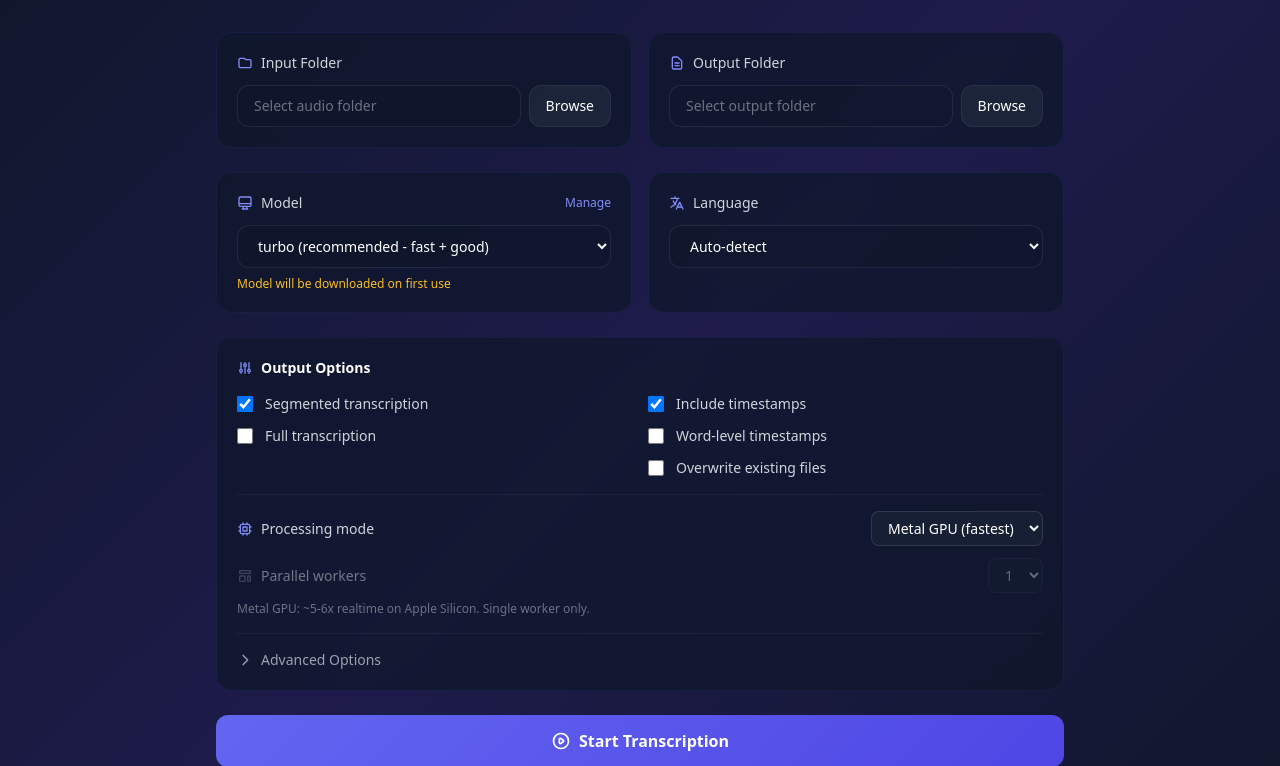
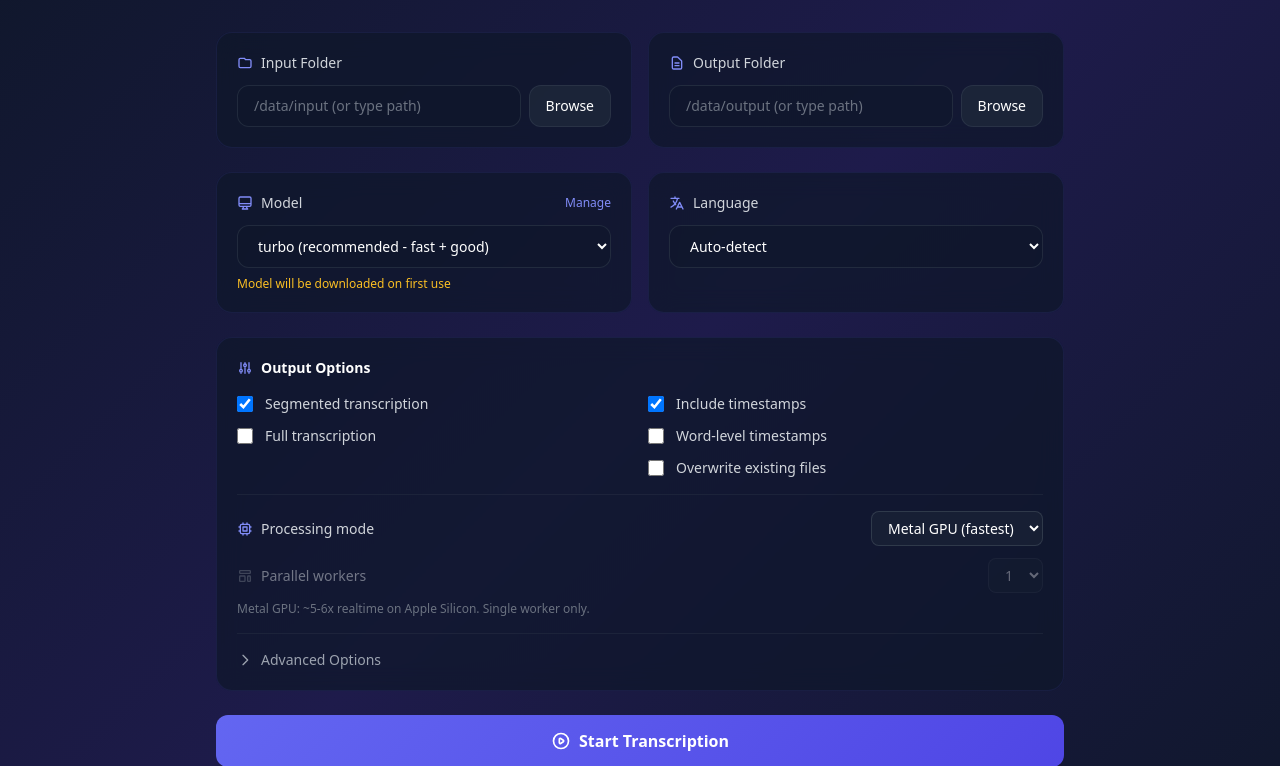
Before and after one commit to lukefind/bulk-transcribe, a Flask app: page / in a window 1280 px wide. Shown: the part 105-871 px from the top of the page. Run offline with Flask 2, Linux system fonts and the light colour scheme; some libraries are stand-ins or nearby versions.

Commit message:
Fix folder selection for server/browser mode
- Remove readonly from folder inputs so users can type paths directly
- Update placeholders to show default server paths (/data/input, /data/output)
- Handle Browse button gracefully when native dialog unavailable (server mode)
- Add change event listeners to save typed paths and trigger file preview
- Folder selection now works in both native app and browser/server modes

```diff
--- a/templates/index.html
+++ b/templates/index.html
@@ -62,7 +62,7 @@
                     <div class="flex gap-2">
                         <input type="text" id="inputFolder"
                                class="input-field flex-1 px-4 py-2.5 bg-surface-800/50 border border-gray-700/50 rounded-xl text-white placeholder-gray-500 text-sm"
-                               placeholder="Select audio folder" readonly>
+                               placeholder="/data/input (or type path)">
                         <button type="button" onclick="browseInput()"
                                 class="px-4 py-2.5 bg-surface-700/80 hover:bg-surface-700 text-white text-sm font-medium rounded-xl transition-all border border-gray-600/30">
                             Browse
@@ -82,7 +82,7 @@
                     <div class="flex gap-2">
                         <input type="text" id="outputFolder"
                                class="input-field flex-1 px-4 py-2.5 bg-surface-800/50 border border-gray-700/50 rounded-xl text-white placeholder-gray-500 text-sm"
-                               placeholder="Select output folder" readonly>
+                               placeholder="/data/output (or type path)">
                         <button type="button" onclick="browseOutput()"
                                 class="px-4 py-2.5 bg-surface-700/80 hover:bg-surface-700 text-white text-sm font-medium rounded-xl transition-all border border-gray-600/30">
                             Browse
@@ -771,6 +771,15 @@
             // Initialize worker options and output option states
             updateWorkerOptions();
             updateOutputOptions();
+
+            // Trigger file preview when user types in input folder (for server mode)
+            document.getElementById('inputFolder').addEventListener('change', () => {
+                saveToStorage(STORAGE_KEYS.inputFolder, document.getElementById('inputFolder').value);
+                previewFiles();
+            });
+            document.getElementById('outputFolder').addEventListener('change', () => {
+                saveToStorage(STORAGE_KEYS.outputFolder, document.getElementById('outputFolder').value);
+            });
         });
 
         async function browseInput() {
@@ -785,9 +794,16 @@
                     document.getElementById('inputFolder').value = data.folder;
                     saveToStorage(STORAGE_KEYS.inputFolder, data.folder);
                     previewFiles();
+                } else if (data.cancelled) {
+                    // User cancelled - do nothing
+                } else {
+                    // Browse not available (server mode) - focus input for manual entry
+                    document.getElementById('inputFolder').focus();
+                    document.getElementById('inputFolder').placeholder = 'Type path (e.g., /data/input)';
                 }
             } catch (e) {
                 console.error('Browse failed:', e);
+                document.getElementById('inputFolder').focus();
             }
         }
 
@@ -802,9 +818,16 @@
                 if (data.folder) {
                     document.getElementById('outputFolder').value = data.folder;
                     saveToStorage(STORAGE_KEYS.outputFolder, data.folder);
+                } else if (data.cancelled) {
+                    // User cancelled - do nothing
+                } else {
+                    // Browse not available (server mode) - focus input for manual entry
+                    document.getElementById('outputFolder').focus();
+                    document.getElementById('outputFolder').placeholder = 'Type path (e.g., /data/output)';
                 }
             } catch (e) {
                 console.error('Browse failed:', e);
+                document.getElementById('outputFolder').focus();
             }
         }
 
```
